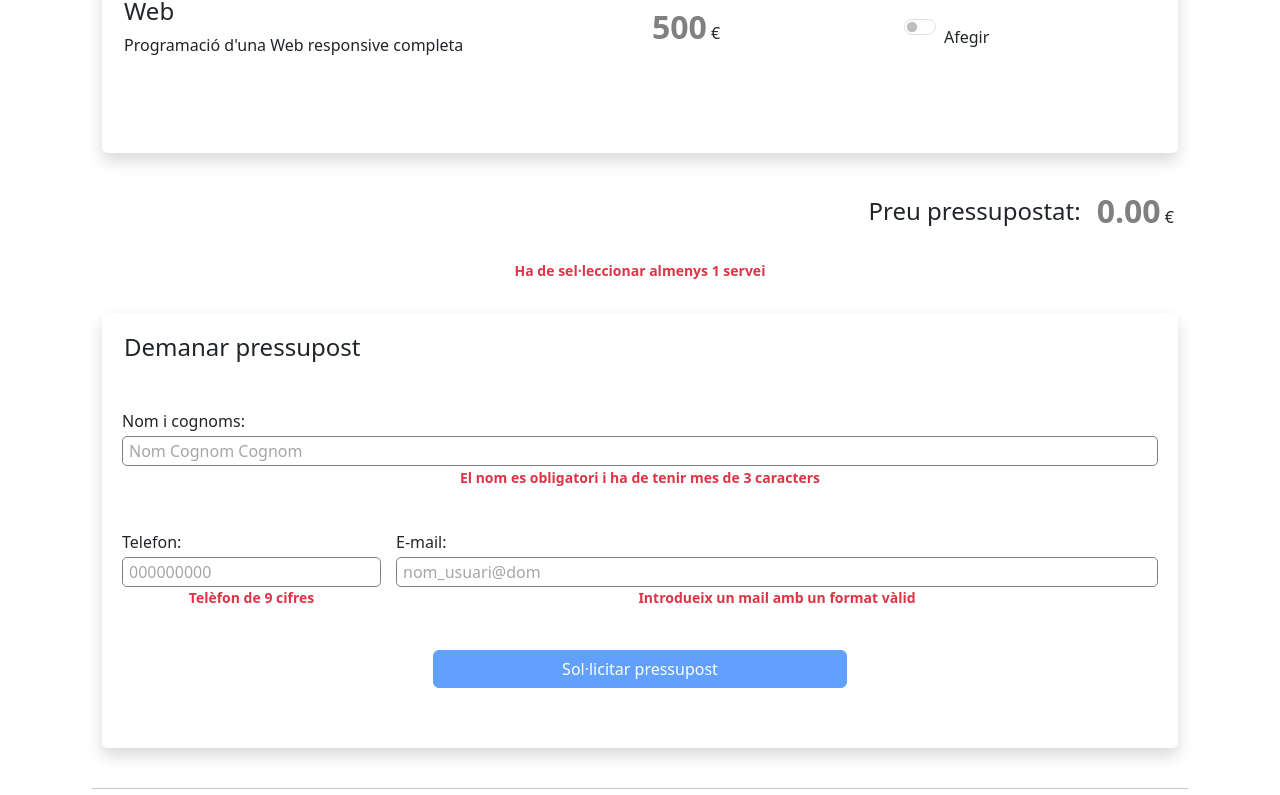
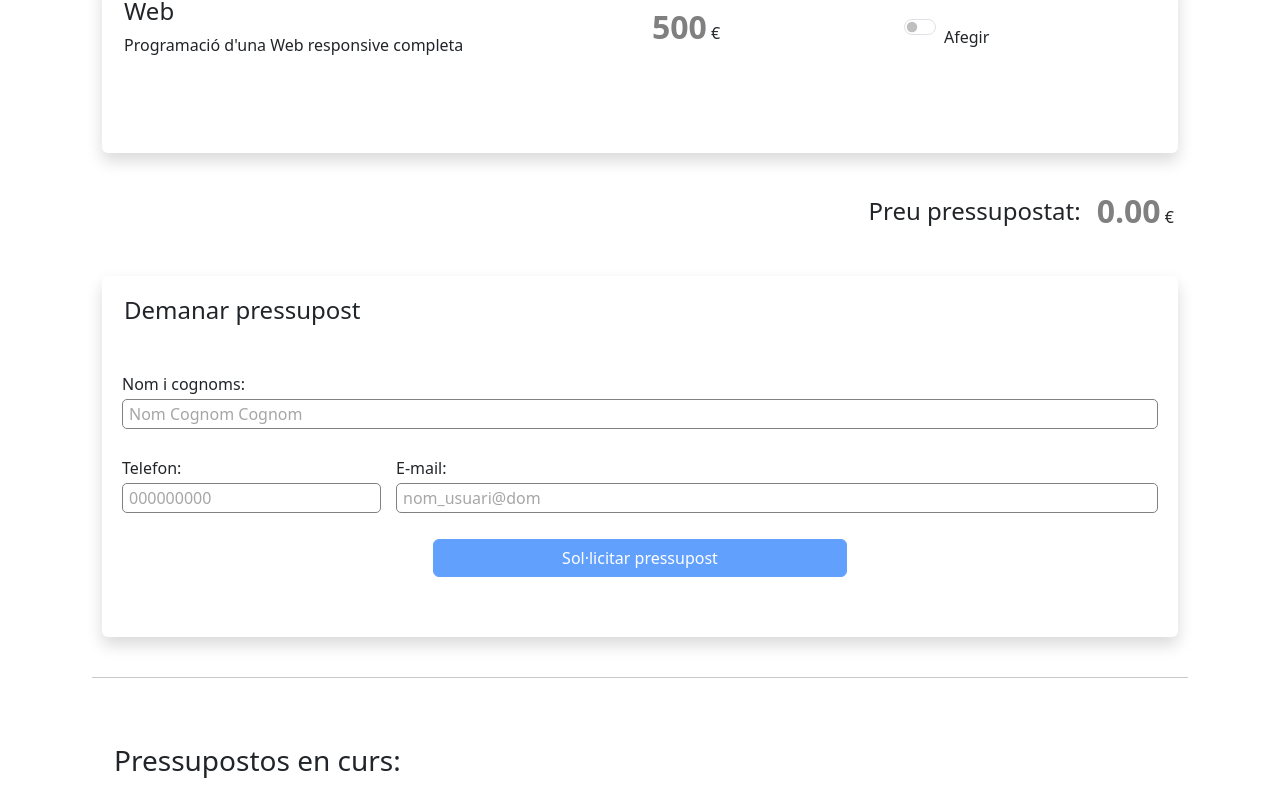
Before and after one commit to jc-alvarez-fdez/sprint_06, an Angular app: page / in a window 1280 px wide. Shown: the part 455-1250 px from the top of the page. Built offline with nearby package versions, Linux system fonts and the light colour scheme.

Commit message:
Solucionado mensajes error validación

```diff
--- a/src/app/components/home/home.component.html
+++ b/src/app/components/home/home.component.html
@@ -76,7 +76,7 @@
         <p class="m-2"><span>{{ pptoForm.get('totPpto')!.value.toFixed(2) }}</span> €</p>
       </div>
       <div class="error">
-        @if (this.pptoForm.get('totPpto')?.status === 'INVALID') {
+        @if (this.pptoForm.get('totPpto')?.touched && this.pptoForm.get('totPpto')?.status === 'INVALID') {
           <p>Ha de sel·leccionar almenys 1 servei</p>
         }
       </div>
@@ -88,7 +88,7 @@
             <label for="nom">Nom i cognoms:</label><br>
             <input type="text" name="nom" formControlName="nom" id="nom" placeholder="Nom Cognom Cognom">
             <div class="error">
-              @if (this.pptoForm.get('nom')?.status === 'INVALID') {
+              @if (this.pptoForm.get('nom')?.touched && this.pptoForm.get('nom')?.status === 'INVALID') {
                 <p>El nom es obligatori i ha de tenir mes de 3 caracters</p>
               }
             </div>
@@ -98,7 +98,7 @@
               <label for="tel">Telefon:</label><br>
               <input type="text" name="tel" formControlName="tel" id="tel" placeholder="000000000">
               <div class="error">
-                @if (this.pptoForm.get('tel')?.status === 'INVALID') {
+                @if (this.pptoForm.get('tel')?.touched && this.pptoForm.get('tel')?.status === 'INVALID') {
                   <p>Telèfon de 9 cifres</p>
                 }
               </div>
@@ -107,7 +107,7 @@
               <label for="email">E-mail:</label><br>
               <input type="email" name="email" formControlName="email" id="email" placeholder="nom_usuari@dom">
               <div class="error">
-                @if (this.pptoForm.get('email')?.status === 'INVALID') {
+                @if (this.pptoForm.get('email')?.touched && this.pptoForm.get('email')?.status === 'INVALID') {
                   <p>Introdueix un mail amb un format vàlid</p>
                 }
               </div>
@@ -115,23 +115,6 @@
         </div>
         <button class="btn btn-primary bton_ppto" type="button" (click)="demanarPpto($event)" [disabled]="pptoForm.invalid">Sol·licitar pressupost</button>
       </div>
-
-        <!-- <div class="error">
-          @if (this.pptoForm.get('totPpto')?.status === 'INVALID') {
-            <p>Ha de sel·leccionar almenys 1 servei</p>
-          }
-          @else if (this.pptoForm.get('nom')?.status === 'INVALID') {
-            <p>El nom es obligatori i ha de tenir mes de 3 caracters</p>
-          }
-          @else if (this.pptoForm.get('tel')?.status === 'INVALID') {
-            <p>El telèfon ha de tenir 9 cifres</p>
-          }
-          @else if (this.pptoForm.get('email')?.status === 'INVALID') {
-            <p>El mail introduït no té un format vàlid</p>
-          }
-        </div> -->
-
-
 
 
 
--- a/src/app/components/home/home.component.ts
+++ b/src/app/components/home/home.component.ts
@@ -2,7 +2,7 @@ import { Component, OnChanges, OnInit, SimpleChanges } from '@angular/core';
 import { ReactiveFormsModule, FormBuilder, FormGroup, Validators, FormControl, ValidationErrors } from '@angular/forms';
 import { BudgetService } from '../../services/budget.service';
 import { PanelComponent } from '../panel/panel.component';
-import { NgIf } from '@angular/common';
+import { JsonPipe, NgIf } from '@angular/common';
 import { serveis, panelServeis, client } from '../../interfaces/formularis.interface';
 import { ListPptosComponent } from '../list-pptos/list-pptos.component';
 import { PersonalValidacions } from '../validacions/personal-validacions';
@@ -14,7 +14,8 @@ import { PersonalValidacions } from '../validacions/personal-validacions';
     ReactiveFormsModule,
     PanelComponent,
     ListPptosComponent,
-    NgIf
+    NgIf,
+    JsonPipe
   ],
   templateUrl: './home.component.html',
   styleUrl: './home.component.scss'
@@ -24,10 +25,10 @@ export class HomeComponent {
 
   public serveis = this.BudgetService.getServeis();
   pptoForm: FormGroup;
-  nomErrors: string = "";
-  telErrors: string = "";
-  emailErrors: string = "";
-  totPptoErrors: string = "";
+  nomErrors: boolean = false;
+  telErrors: boolean = false;
+  emailErrors: boolean = false;
+  totPptoErrors: boolean = false;
 
 
   constructor(
@@ -46,6 +47,10 @@ export class HomeComponent {
       tel: ['', [Validators.required, PersonalValidacions.telefonoValido]],
       email: ['', [Validators.required, PersonalValidacions.emailValido]],
     });
+
+
+
+
 
 
   }
@@ -82,58 +87,14 @@ export class HomeComponent {
   }
 
   demanarPpto(event: Event) {
-    event.preventDefault(); // Evita que el formulari s'enviï
-
-    if (this.pptoForm.valid && this.pptoForm.touched) {
-      const nouPressupost = this.pptoForm.getRawValue();
+    const nouPressupost = this.pptoForm.getRawValue();
       console.log("Ptpo capturado: ", nouPressupost);
       this.BudgetService.guardarPpto(nouPressupost);
       this.pptoForm.reset();
       this.pptoForm.get('totPpto')?.reset(0);
       this.pptoForm.get('numPagines')?.reset(1);
       this.pptoForm.get('numIdiomes')?.reset(1);
-    } else {
-      // Mostrar un mensaje al usuario indicando que hay errores en el formulario
-      console.log("Formulario no válido");
-    }
   }
 
+
 }
-
-
-
-/* // Validaciones
-
-nombreValido(control: FormControl): ValidationErrors | null {
-  const regex = new RegExp(/^[a-zA-Záéíóúñ ]+$/);
-  if (!regex.test(control.value)) {
-    return { nombreInvalido: true };
-  }
-  return null;
-}
-
-  telefonoValido(control: FormControl): ValidationErrors | null {
-  const regexTel = /^[0-9]{9}$/;
-  if (!regexTel.test(control.value)) {
-    return { telefonoInvalido: true };
-  }
-  return null;
-}
-
-  emailValido(control: FormControl): ValidationErrors | null {
-  const regexMail = /^[a-zA-Z0-9.!#$%&'*+/=?^_`{|}~-]+@[a-zA-Z0-9-]+(?:\.[a-zA-Z0-9-]+)*$/;
-  if (!regexMail.test(control.value)) {
-    return { emailInvalido: true };
-  }
-  return null;
-}
-
-totalValido(control: FormControl): ValidationErrors | null {
-
-  if ((control.value) === 0) {
-    return { totalInvalido: true };
-  }
-  return null;
-}
-
-*/
```
